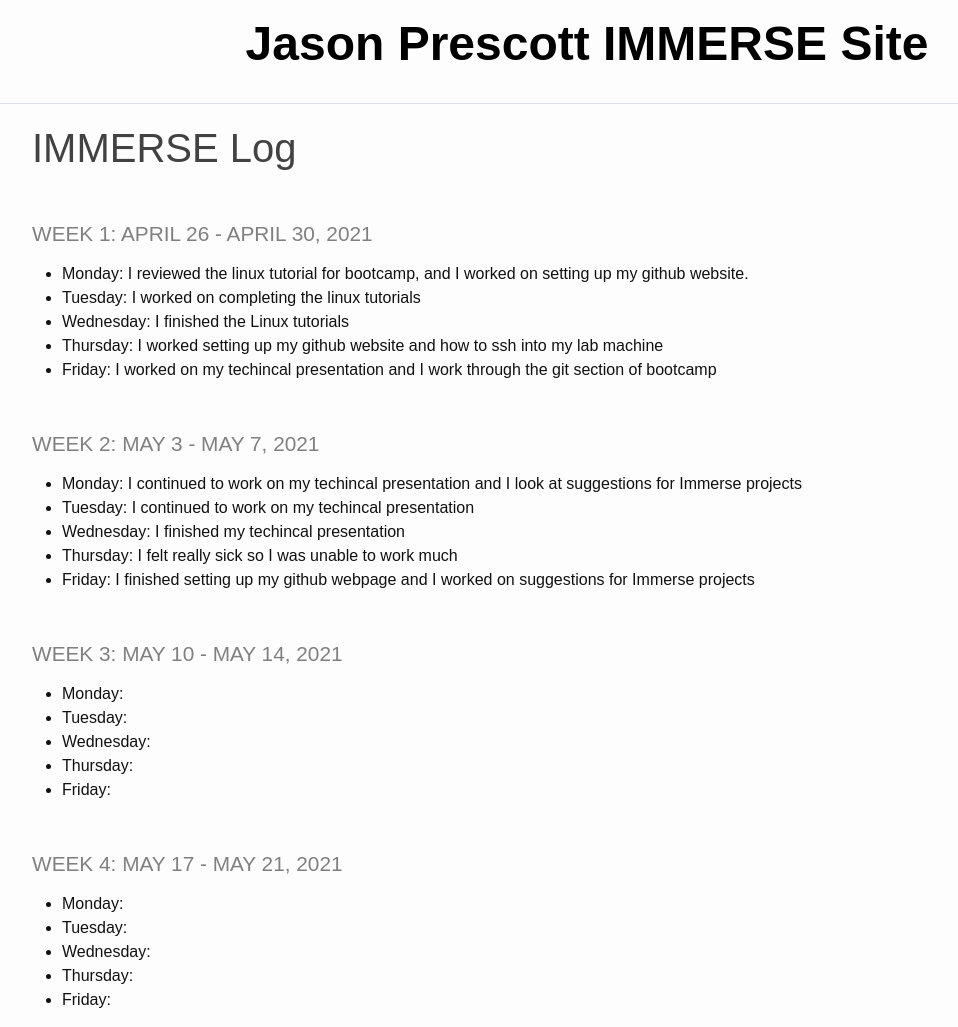
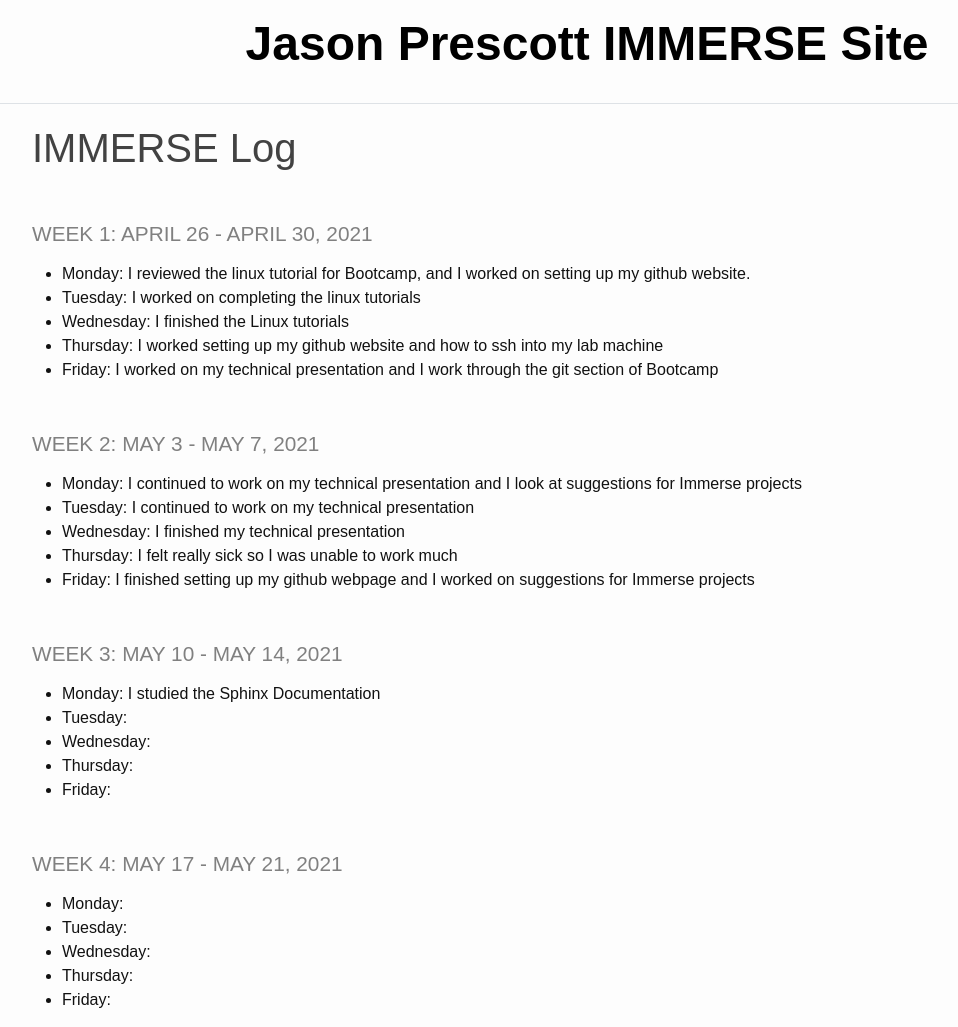
Before and after one commit to jason1234309/Immerse_Website, a Jekyll site: the page built from _pages/log.md, in a window 1280 px wide and 1027 px high. Shown: the whole window, without its empty margins (53-1011 px from the left). Built offline with Jekyll 4.4.1, drawn with Linux system fonts in a browser that asks for light colours.

Commit message:
I updated the weekly log to include what was done Monday Mat 10th

```diff
--- a/_pages/log.md
+++ b/_pages/log.md
@@ -5,24 +5,24 @@ title: IMMERSE Log
 
 ### Week 1: April 26 - April 30, 2021
 
-* **Monday**: I reviewed the linux tutorial for bootcamp, and I worked on setting up my
+* **Monday**: I reviewed the linux tutorial for Bootcamp, and I worked on setting up my
 	      github website.
 * **Tuesday**: I worked on completing the linux tutorials
 * **Wednesday**: I finished the Linux tutorials
 * **Thursday**: I worked setting up my github website and how to ssh into my lab machine
-* **Friday**: I worked on my techincal presentation and I work through the git section of bootcamp
+* **Friday**: I worked on my technical presentation and I work through the git section of Bootcamp
 
 ### Week 2: May 3 - May 7, 2021
 
-* **Monday**: I continued to work on my techincal presentation and I look at suggestions for Immerse projects
-* **Tuesday**: I continued to work on my techincal presentation
-* **Wednesday**: I finished my techincal presentation
+* **Monday**: I continued to work on my technical presentation and I look at suggestions for Immerse projects
+* **Tuesday**: I continued to work on my technical presentation
+* **Wednesday**: I finished my technical presentation
 * **Thursday**: I felt really sick so I was unable to work much
 * **Friday**: I finished setting up my github webpage and I worked on suggestions for Immerse projects
 
 ### Week 3: May 10 - May 14, 2021
 
-* **Monday**:
+* **Monday**: I studied the Sphinx Documentation
 * **Tuesday**:
 * **Wednesday**:
 * **Thursday**:
```
